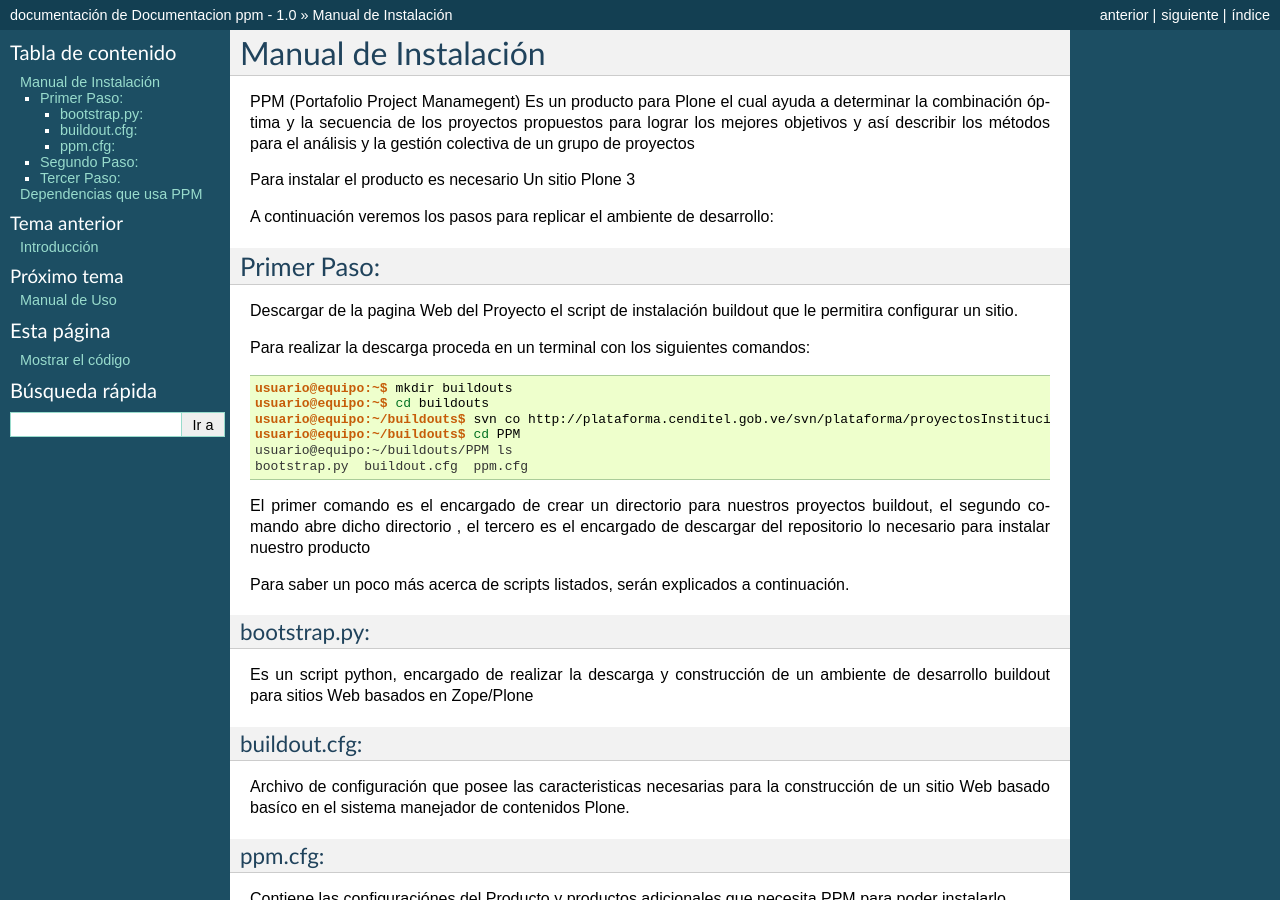
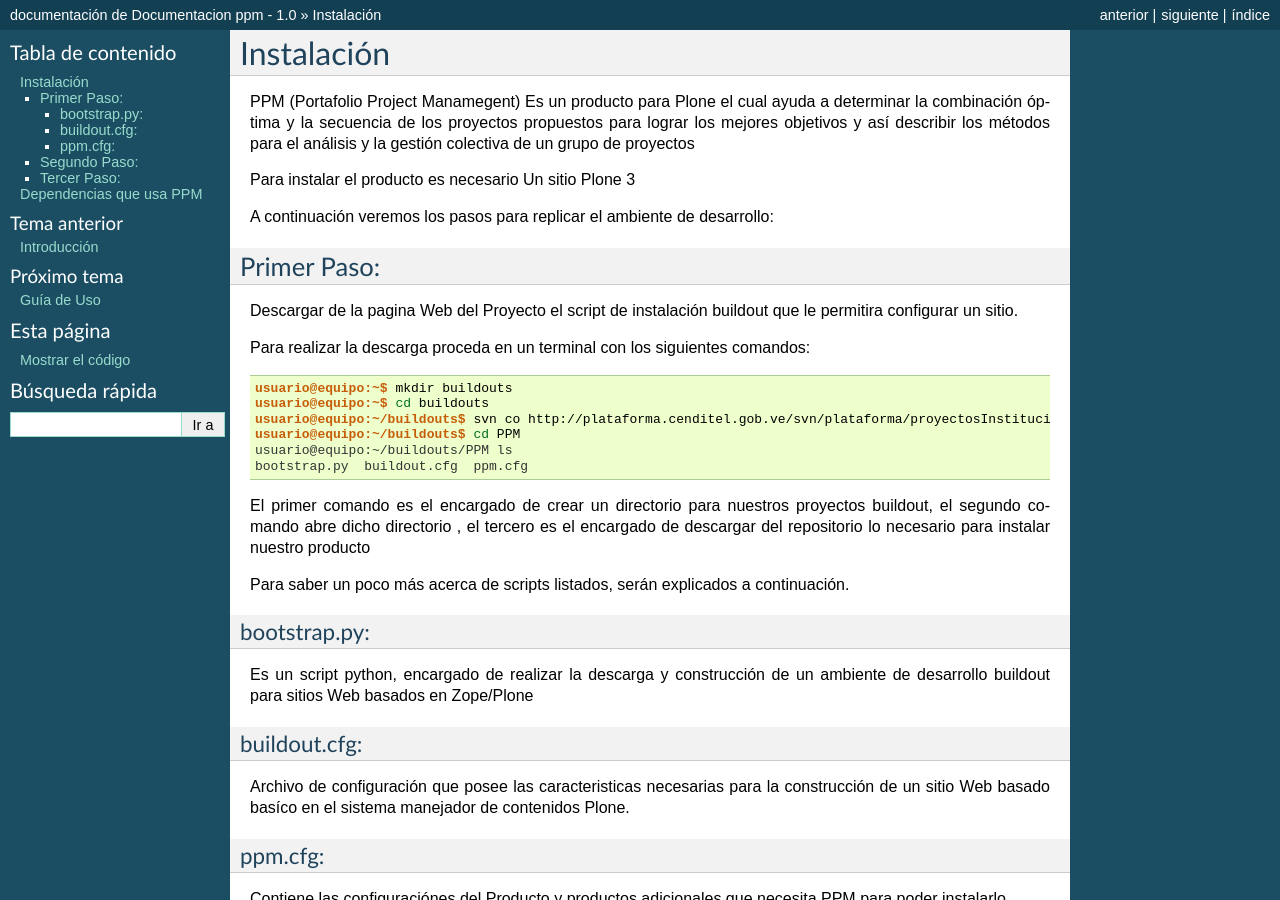
Before and after one commit to Cenditel/cenditel.docs, a Sphinx documentation site: the page built from source/ppm/manual_de_instalacion.rst, in a window 1280 px wide and 900 px high. Built offline with Sphinx 7.4.7, drawn with Linux system fonts in a browser that asks for light colours; some of the changed text lies outside the part shown.

Commit message:
Version actualizada de la documentacion del producto cenditel.ppm

```diff
--- a/source/ppm/integracion_con_cynin.rst
+++ b/source/ppm/integracion_con_cynin.rst
@@ -1,6 +1,6 @@
 .. highlight:: rest
 
-.. _integracion_con_cynin:
+.. _ppm2cynin:
 
 Integración con cyn.in
 ----------------------
--- a/source/ppm/manual_de_instalacion.rst
+++ b/source/ppm/manual_de_instalacion.rst
@@ -2,8 +2,8 @@
 
 .. _instalación:
 
-Manual de Instalación
----------------------
+Instalación
+-----------
 
 
 PPM (Portafolio Project Manamegent) Es un producto para Plone
--- a/source/ppm/manual_de_uso.rst
+++ b/source/ppm/manual_de_uso.rst
@@ -2,7 +2,7 @@
 
 .. _uso:
 
-Manual de Uso
--------------
+Guía de Uso
+-----------
 
 Por definir
```
